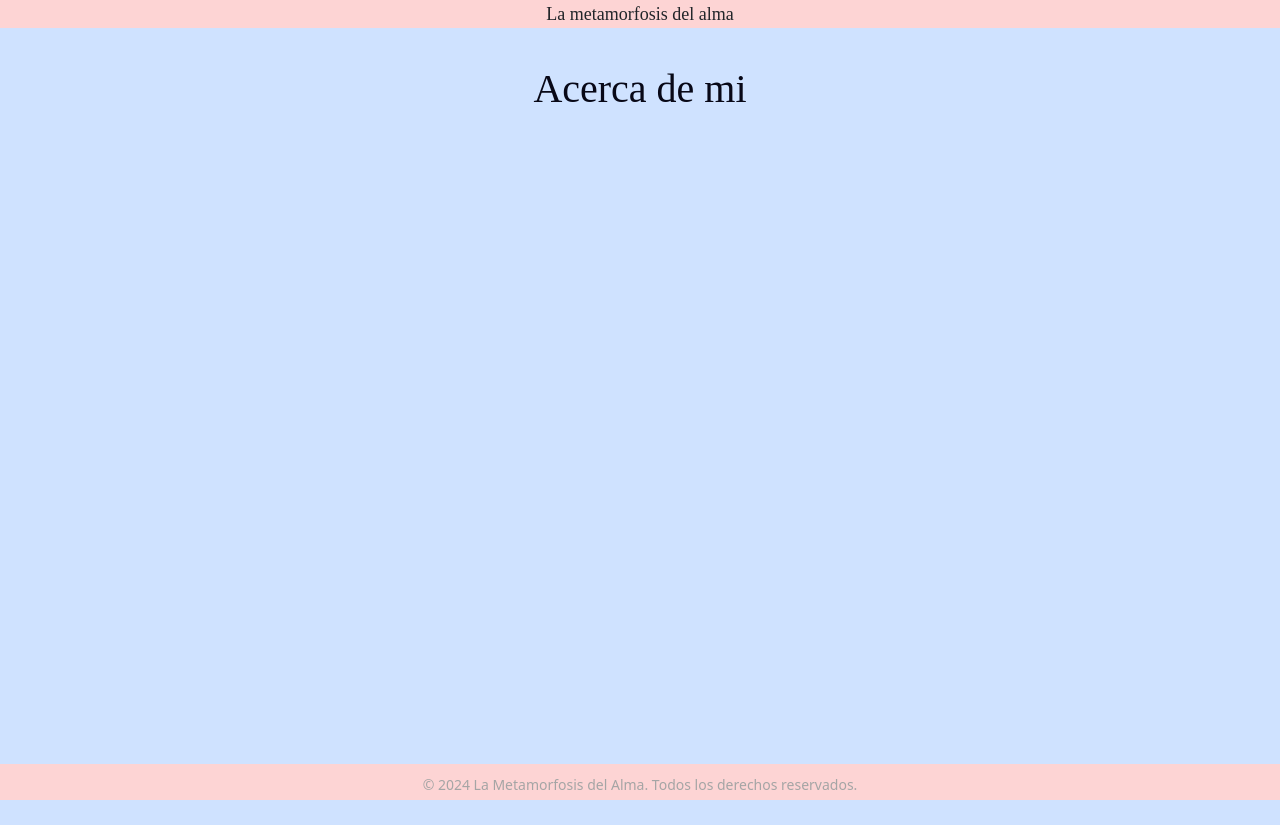
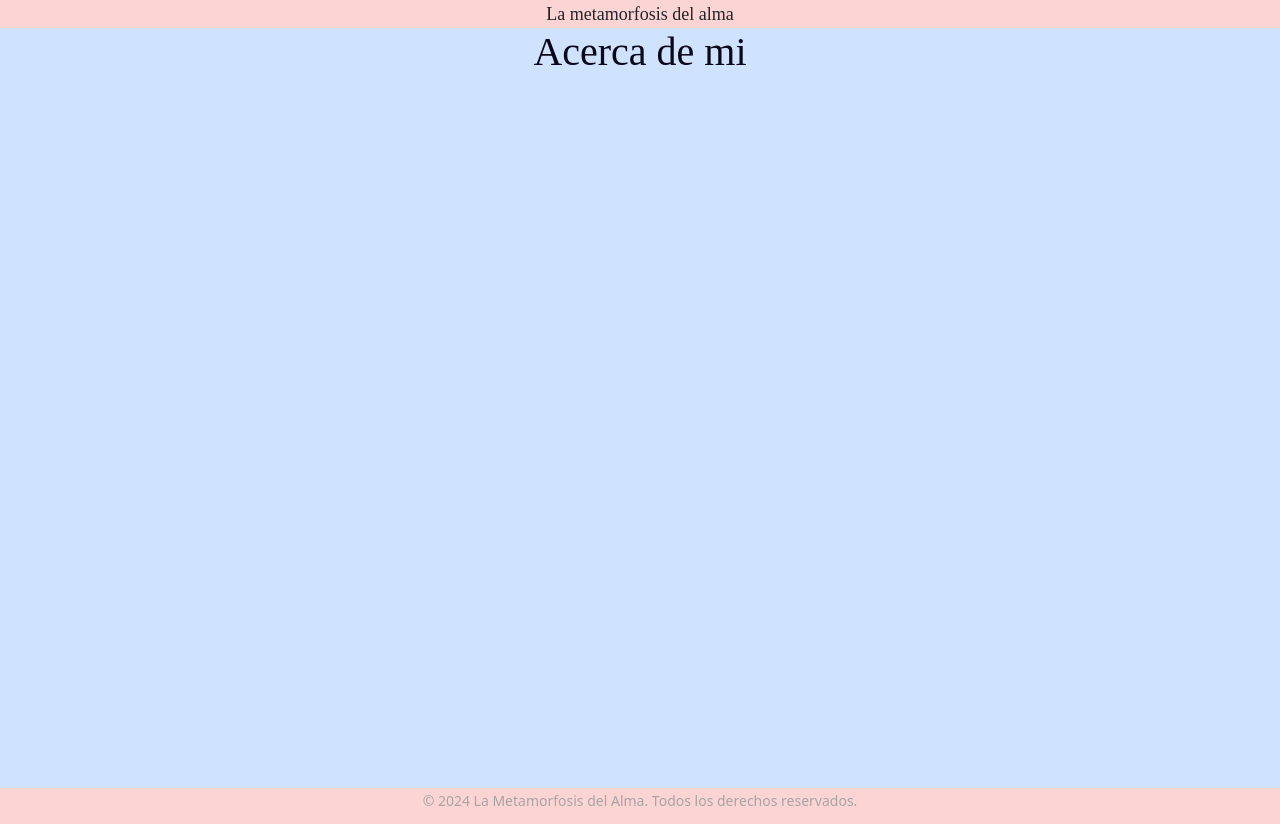
Before and after one commit to bigmouthstrks/lametamorfosisdelalma, a Vue app: page /about in a window 1280 px wide. Built offline with nearby package versions, Linux system fonts and the light colour scheme.

Commit message:
fix: overflow hidden css removed

```diff
--- a/index.html
+++ b/index.html
@@ -12,9 +12,6 @@
   <style>
     body {
       margin: 0;
-      height: 100vh;
-      overflow: hidden;
-      display: flex;
       justify-content: center;
       align-items: center;
     }
--- a/src/assets/main.css
+++ b/src/assets/main.css
@@ -1,8 +1,3 @@
-body {
-  margin: 0 !important;
-  padding: 0 !important;
-}
-
 .special-title {
     font-family: "vinque" !important;
     color: #080817;
@@ -71,8 +66,7 @@ body {
 }
 
 .view-container {
-  padding: 12px;
-  margin-top: 50px !important;
-  min-height: 100vh;
+  margin-top: 26px !important;
+  min-height: 95vh;
   min-width: 100vw;
-  }
+}
--- a/src/components/FooterComponent.vue
+++ b/src/components/FooterComponent.vue
@@ -16,9 +16,7 @@ export default {
 
 <style scoped>
 .footer-container {
-    position: absolute;
     width: 100%;
-    padding: 0.5em;
     bottom: 0;
     left: 0;
     background-color: #fdd4d4;
--- a/src/components/Navbar.vue
+++ b/src/components/Navbar.vue
@@ -25,6 +25,5 @@ export default {
 }
 .navbar {
     height: 50px !important;
-    padding: 8px;
 }
 </style>
--- a/src/views/HomeView.vue
+++ b/src/views/HomeView.vue
@@ -1,6 +1,6 @@
 <template>
-    <div class="view-container home-container">
-        <div class="d-flex justify-content-center align-items-center">
+    <div class="view-container d-flex home-container">
+        <div class="row justify-content-center align-items-center">
             <HomeNavItem title="Conoce mis escritos" :image="openBook" destination="writings" />
             <HomeNavItem
                 title="Consigue la primera publicación digital"
--- a/src/views/ReadingClubView.vue
+++ b/src/views/ReadingClubView.vue
@@ -1,7 +1,7 @@
 <template>
-    <div class="view-container overflow-visible">
-        <h1 class="text-center special-title overflow-visible">Club de lectura</h1>
-        <div class="container overflow-visible">
+    <div class="view-container">
+        <h1 class="text-center special-title">Club de lectura</h1>
+        <div class="container">
             <p>
                 Lorem ipsum dolor sit, amet consectetur adipisicing elit. Vero et voluptatibus nisi
                 incidunt provident esse, nobis, tenetur quidem placeat vitae eligendi, assumenda
```
